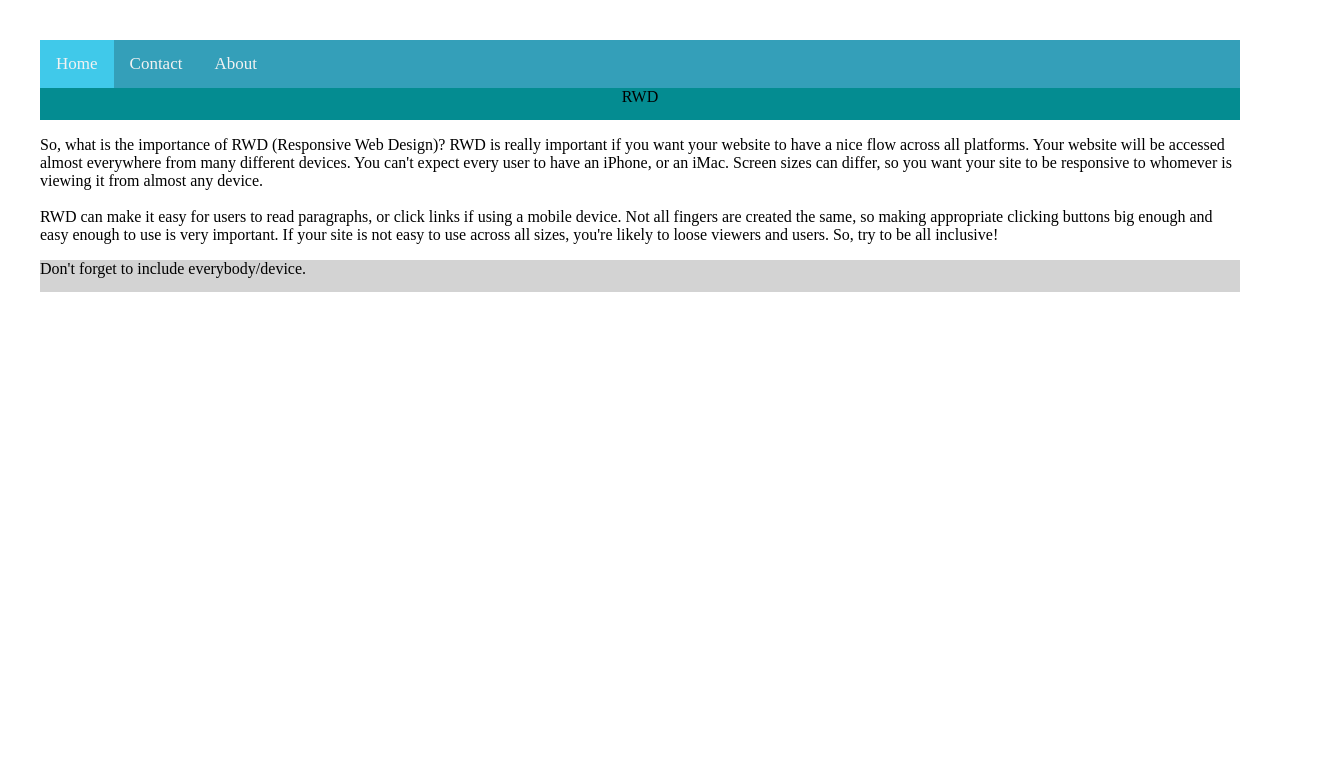
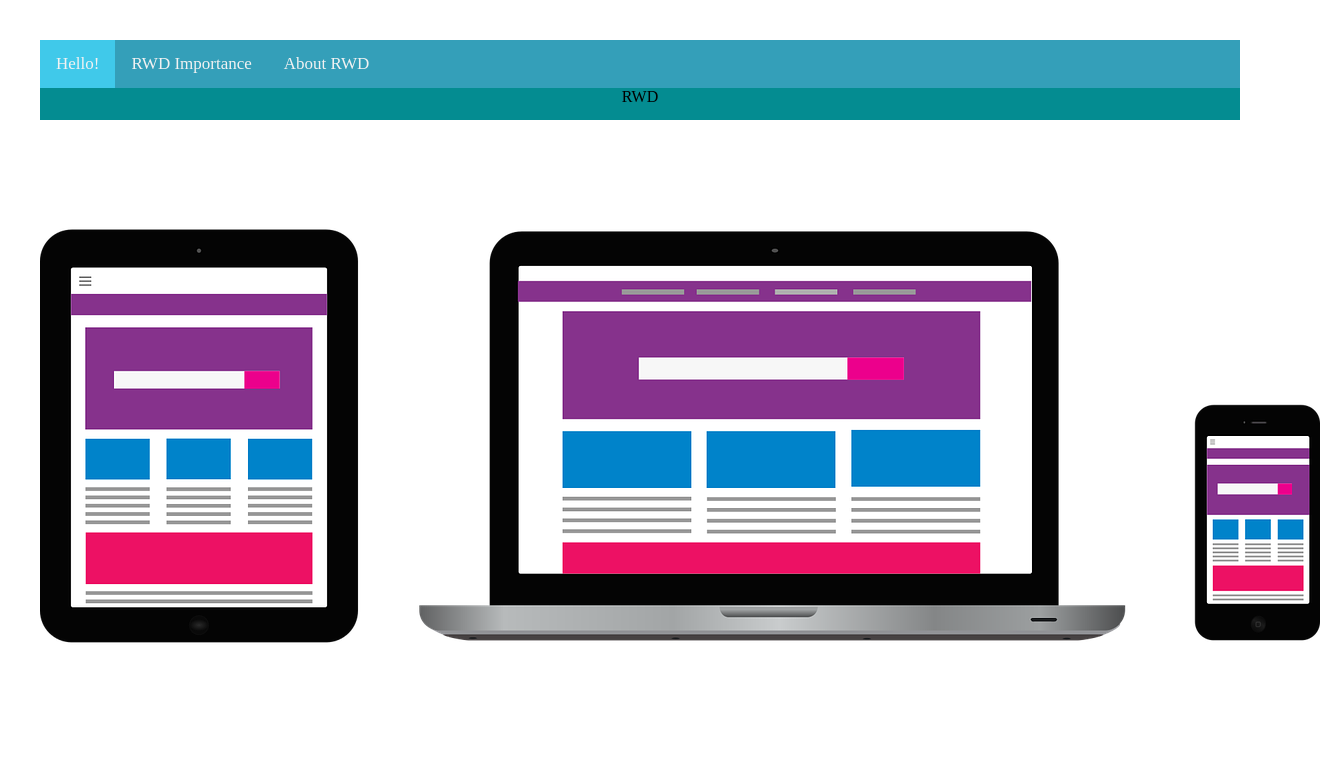
Before and after one commit to fbrown222/WebDevHW, a plain HTML site: page project_4/index.html in a window 1280 px wide. Shown: the top 777 px of the page, 1320 px wide, since content can reach past the window. Drawn offline with Linux system fonts and the light colour scheme.

Commit message:
imges/links

```diff
--- a/project_4/index.html
+++ b/project_4/index.html
@@ -11,11 +11,11 @@
   </head>
 
 
-
+<background-color="#DBDBDB">
   <div class="topnav" id="myTopnav">
-  <a href="#home" class="active">Home</a>
-  <a href="#contact">Contact</a>
-  <a href="#about">About</a>
+  <a href="#" class="active">Hello!</a>
+  <a href="https://fbrown222.github.io/WebDevHW/project_4/#home">RWD Importance</a>
+  <a href="https://en.wikipedia.org/wiki/Responsive_web_design">About RWD</a>
   <a href="javascript:void(0);" class="icon" onclick="myFunction()">&#9776;</a>
 </div>
 <script>
@@ -32,6 +32,10 @@ function myFunction() {
                    </header>
 
               <div class="flex-item title">RWD</div>
+
+              <div class="image">
+      <img src="./images/devices.png">
+    </div>
 
   <body>
     <p>So, what is the importance of RWD (Responsive Web Design)?
```
Also changed, not shown: project_4/images/devices.png (added).
